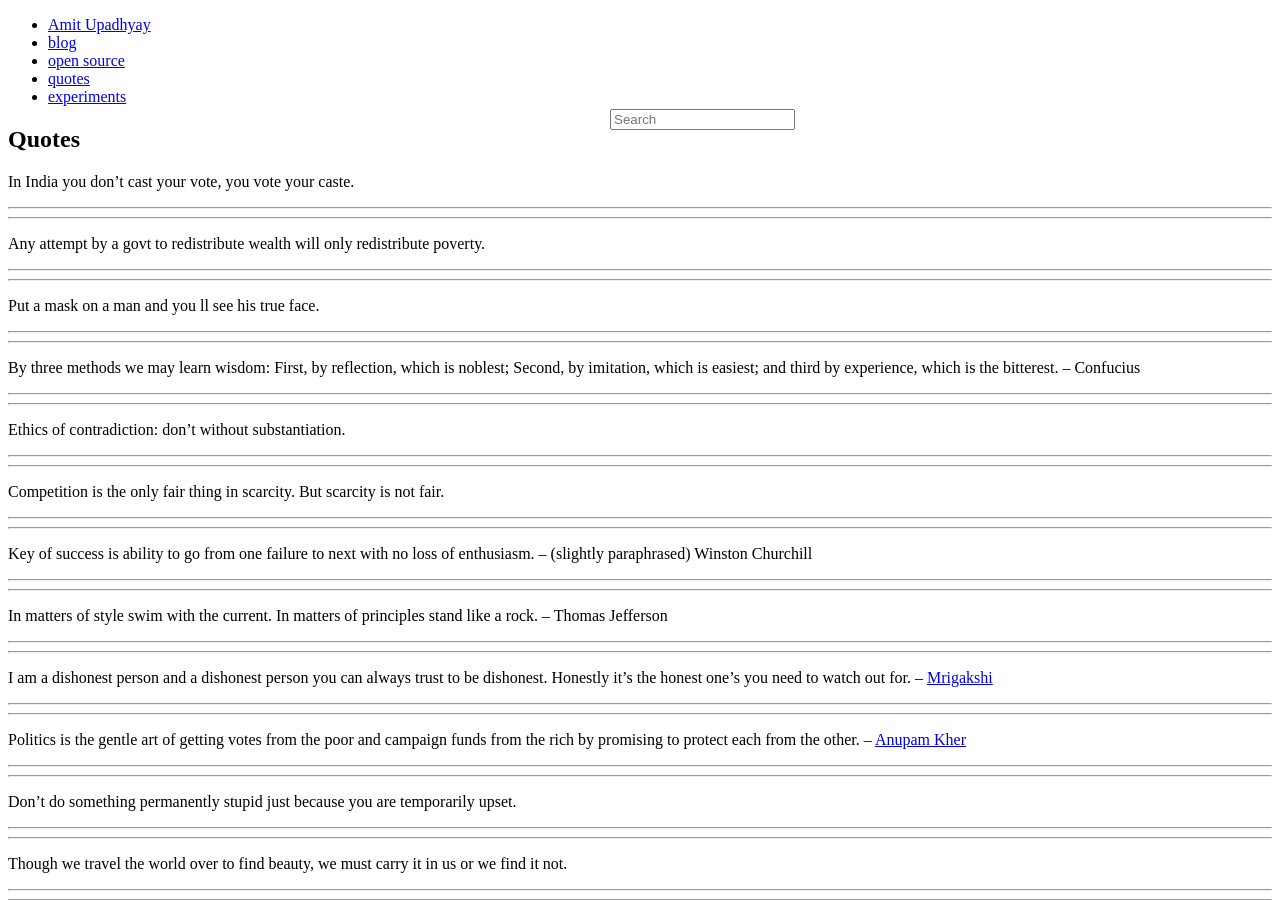
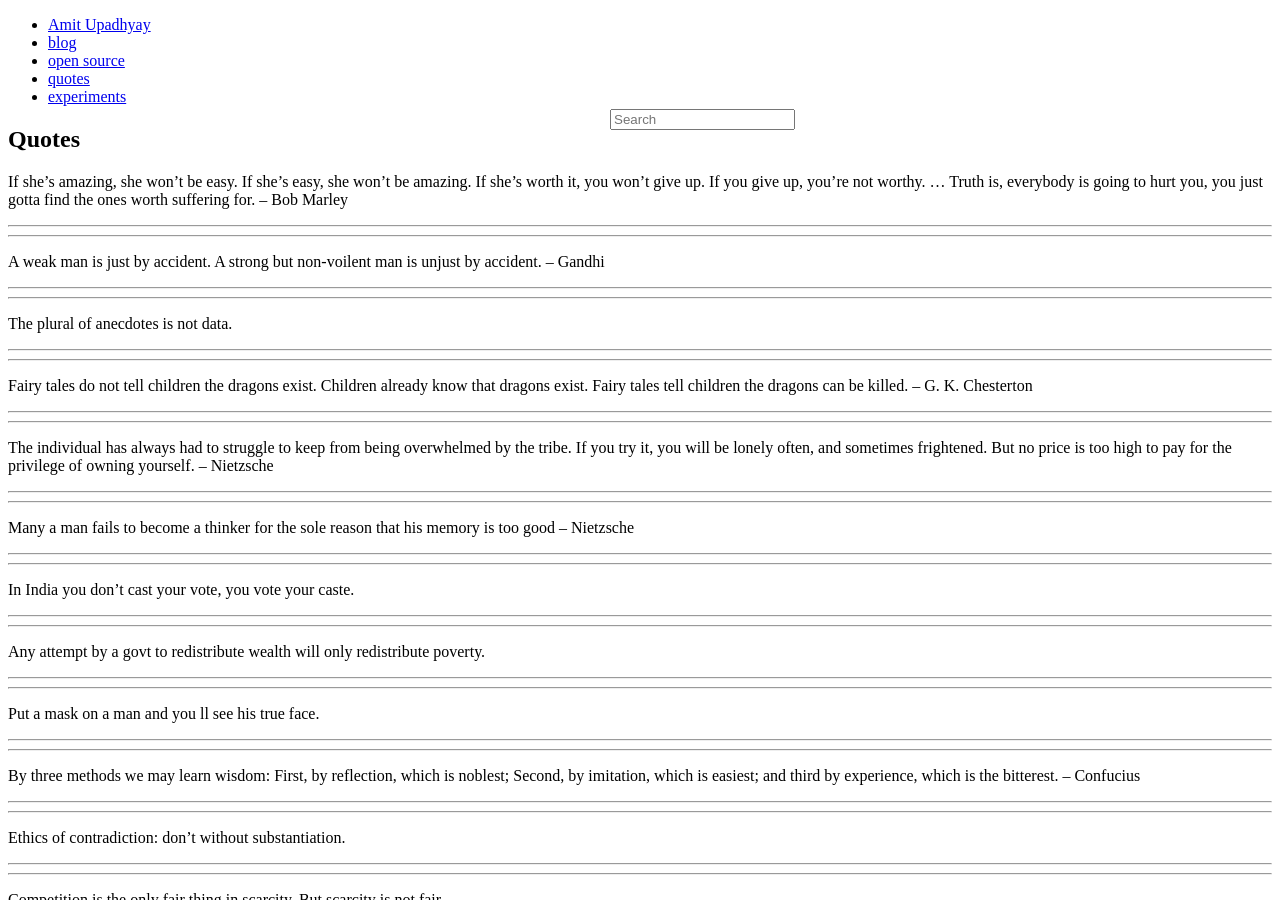
Before and after one commit to amitu/amitu.github.com, a Jekyll site: the page built from quotes.md, in a window 1280 px wide and 900 px high. Built offline with Jekyll 4.4.1, drawn with Linux system fonts in a browser that asks for light colours; comment, search, counter and statistics services are not loaded.

Commit message:
quotes and weekly no 1

```diff
--- a/quotes.md
+++ b/quotes.md
@@ -5,6 +5,33 @@ description: ""
 ---
 {% include JB/setup %}
 
+If she's amazing, she won't be easy. If she's easy, she won't be amazing. If
+she's worth it, you won't give up. If you give up, you're not worthy. ... Truth
+is, everybody is going to hurt you, you just gotta find the ones worth
+suffering for. -- Bob Marley
+
+----
+A weak man is just by accident. A strong but non-voilent man is unjust by
+accident. -- Gandhi
+
+----
+The plural of anecdotes is not data.
+
+----
+Fairy tales do not tell children the dragons exist. Children already know that
+dragons exist. Fairy tales tell children the dragons can be killed. -- G. K.
+Chesterton
+
+----
+The individual has always had to struggle to keep from being overwhelmed by the
+tribe. If you try it, you will be lonely often, and sometimes frightened. But
+no price is too high to pay for the privilege of owning yourself. -- Nietzsche
+
+----
+Many a man fails to become a thinker for the sole reason that his memory is too
+good -- Nietzsche
+
+----
 In India you don't cast your vote, you vote your caste.
 
 ----
```
Also changed, not shown: weekly/1.md (added, +71 -0 lines), weekly/index.md (added, +10 -0 lines).
